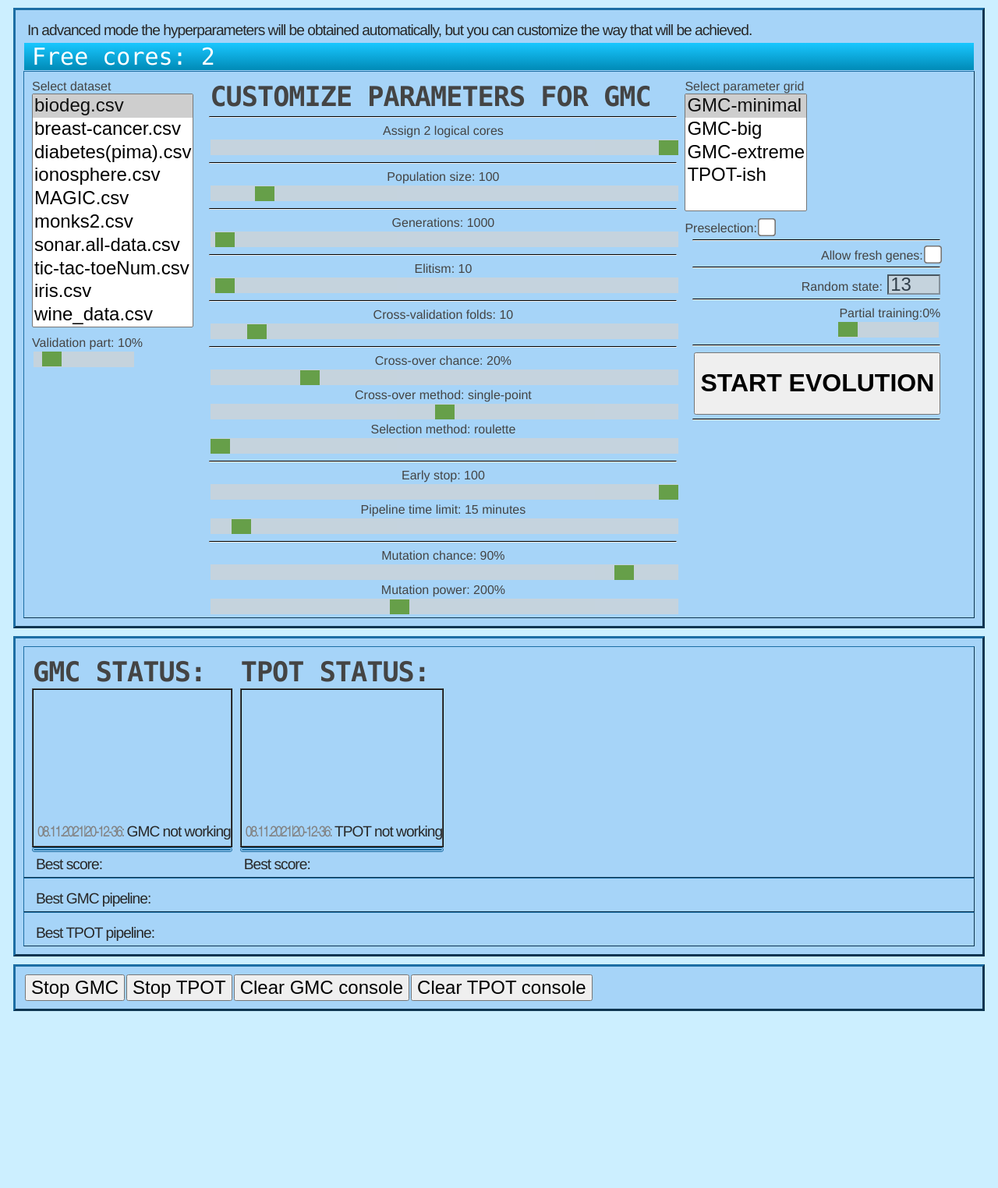
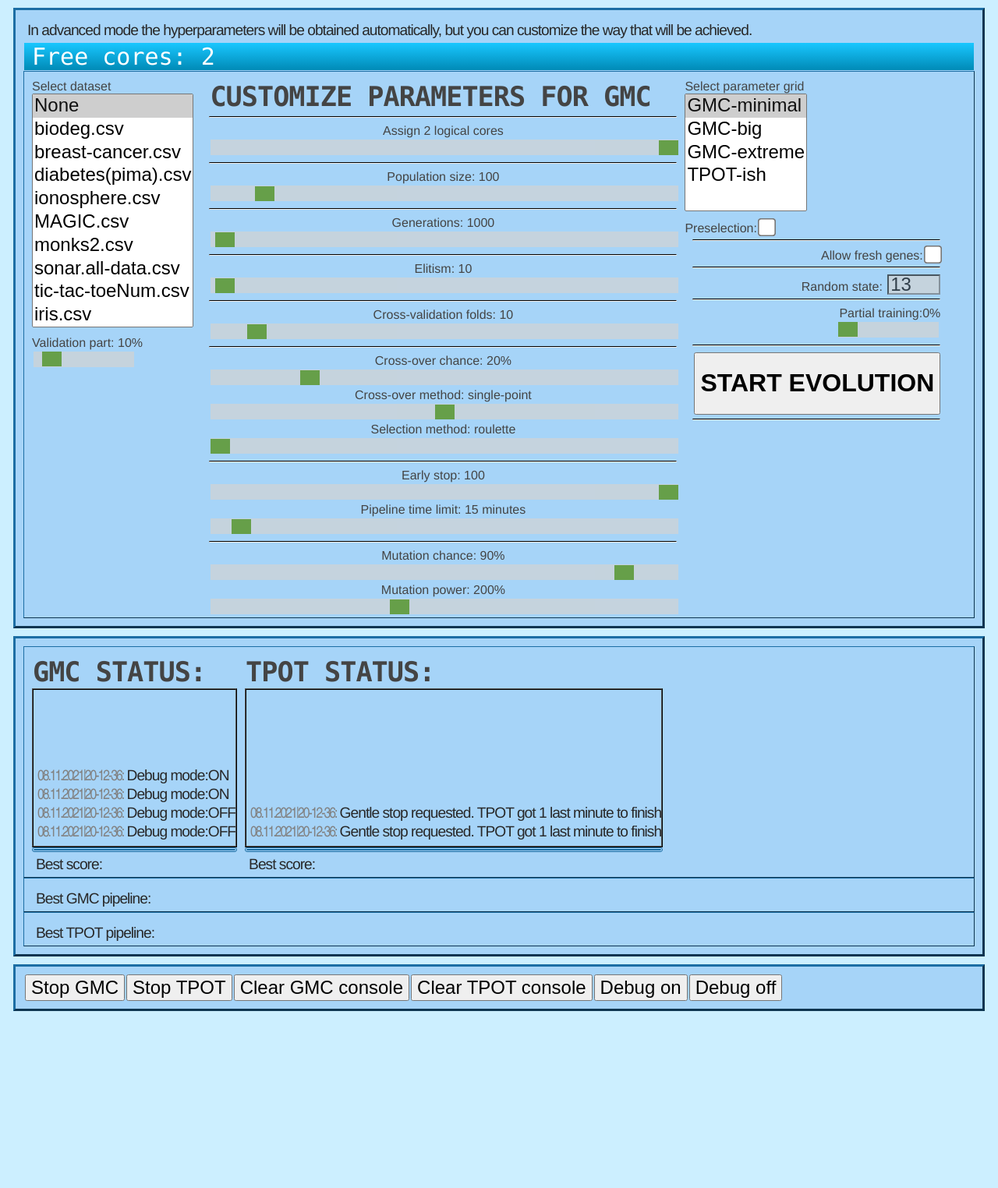
Before and after one commit to ticklish-caiman/genetically_modified_classifiers, a Flask app: page /gmc in a window 1280 px wide. Shown: the part 63-1587 px from the top of the page at 78% size. Run offline with Flask 2, Linux system fonts and the light colour scheme; some libraries are stand-ins or nearby versions.

Commit message:
Debug-mod buttons added
IMPORTANT:
- every change in code will cause change in behavior of randoms, even changing logging mode. This makes difficult to recreate error that accrued when debug mod was off. To make it easier debug mode can be now turn on/off in GUI

other changes:
- gmc title fix

```diff
--- a/app.py
+++ b/app.py
@@ -43,7 +43,6 @@
         else:
             selected_dataset = gmc_interface.datasets[0]
         state = {'dataset': selected_dataset}
-
         return render_template('simple.html', datasets=gmc_interface.datasets, state=state,
                                cores=global_control.machine_info['logical_cores'],
                                cpu_name=global_control.machine_info['cpu_name'])
@@ -416,6 +415,30 @@
         global_control.stop_tpot = True
         return redirect(request.referrer)
 
+    @app.route('/debug_on')
+    def debug_on():
+        log.setLevel(logging.DEBUG)
+        log.debug("this will get printed")
+        log.info("this will get printed - info")
+        log.warning("this will get printed - warning")
+        log.error("this will get printed - error")
+        log.critical("this will get printed - critical")
+        global_control.status['status'] += '<br/><date>' + datetime.now().strftime(
+            "%d.%m.%Y|%H-%M-%S") + ':</date> Debug mode:ON'
+        return redirect(request.referrer)
+
+    @app.route('/debug_off')
+    def debug_off():
+        log.setLevel(logging.ERROR)
+        log.debug("this will get printed")
+        log.info("this will get printed - info")
+        log.warning("this will get printed - warning")
+        log.error("this will get printed - error")
+        log.critical("this will get printed - critical")
+        global_control.status['status'] += '<br/><date>' + datetime.now().strftime(
+            "%d.%m.%Y|%H-%M-%S") + ':</date> Debug mode:OFF'
+        return redirect(request.referrer)
+
     @app.route('/test_status')
     def test_status():
         return global_control.TEST_STATUS['status']
--- a/engine/gmc.py
+++ b/engine/gmc.py
@@ -344,7 +344,7 @@
     param_grid, name_object_tuples = get_min_param_grid_and_tuple_list(transformers)
 
     clf = random.choice(CLASSIFIERS)
-    # print(f'Random classifier:{clf=}')
+    log.debug(f'Random classifier:{clf=}')
     # pipeline = make_pipeline(*name_object_tuples, clf)
     pipeline = Pipeline(steps=[*name_object_tuples, (type(clf).__name__.lower(), clf)])
     ind = Individual(pipeline=pipeline, genome=None, validation_method=None, score=None, validation_time=None,
--- a/engine/gmc_interface.py
+++ b/engine/gmc_interface.py
@@ -75,7 +75,7 @@
         "%d.%m.%Y|%H-%M-%S") + f':</date> Initializing population ({file_name})'
     global_control.status['best_score'] = 0.0
     global_control.status[
-        'title'] = f"GMC \nPS:{population} G:{generations} S:{selection_type} CR/CM:{crossover_rate}/{cross_method} MC/MP:{mutation}/{mutation_power} ES:{early_stop}  GRID:GMC-big"
+        'title'] = f"GMC \nPS/E:{population}/{elitism} G:{generations} S:{selection_type} CR/CM:{crossover_rate}/{cross_method} MC/MP:{mutation}/{mutation_power} ES:{early_stop}  GRID:GMC-big"
     pop1 = pop.evolve(population=population, generations=generations, validation_method=validation_method,
                       x_train=x_train, y_train=y_train,
                       elitism=elitism, random_state=random_state, selection_type=selection_type,
@@ -244,7 +244,7 @@
         "%d.%m.%Y|%H-%M-%S") + f":</date> Dropping {partial_explore} of original dataset to improve performance."
 
     global_control.status[
-        'title'] = f"GMC \nPS:{population} G:{generations} S:{selection_type} CR/CM:{crossover_rate}/{cross_method} MC/MP:{mutation}/{mutation_power} ES:{early_stop}  GRID:GMC-big"
+        'title'] = f"GMC \nPS/E:{population}/{elitism} G:{generations} S:{selection_type} CR/CM:{crossover_rate}/{cross_method} MC/MP:{mutation}/{mutation_power} ES:{early_stop} GRID:{grid}"
 
     gmc_thread = threading.Thread(target=run_evolve_custom, name="gmc_thread",
                                   args=(file_name, validation_size, n_jobs, population, generations,
--- a/templates/gmc.html
+++ b/templates/gmc.html
@@ -172,6 +172,12 @@
         <form action="/cls_tpot" method="GET">
             <input type="submit" value="Clear TPOT console">
         </form>
+        <form action="/debug_on" method="GET">
+            <input type="submit" value="Debug on">
+        </form>
+        <form action="/debug_off" method="GET">
+            <input type="submit" value="Debug off">
+        </form>
     </div>
 
     <script>
```
Also changed, not shown: templates/simple.html (+8 -2 lines), templates/tpot.html (+7 -2 lines).
